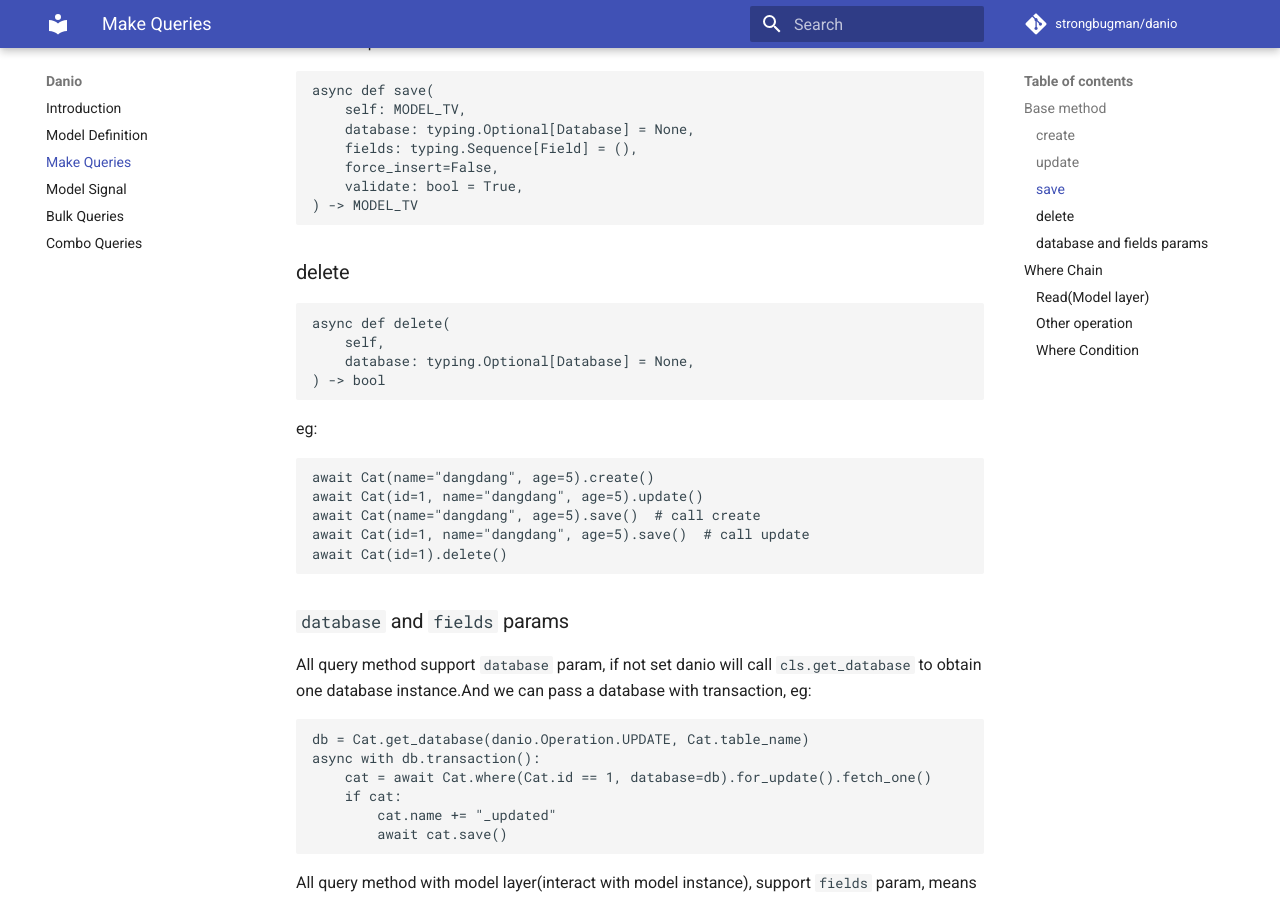
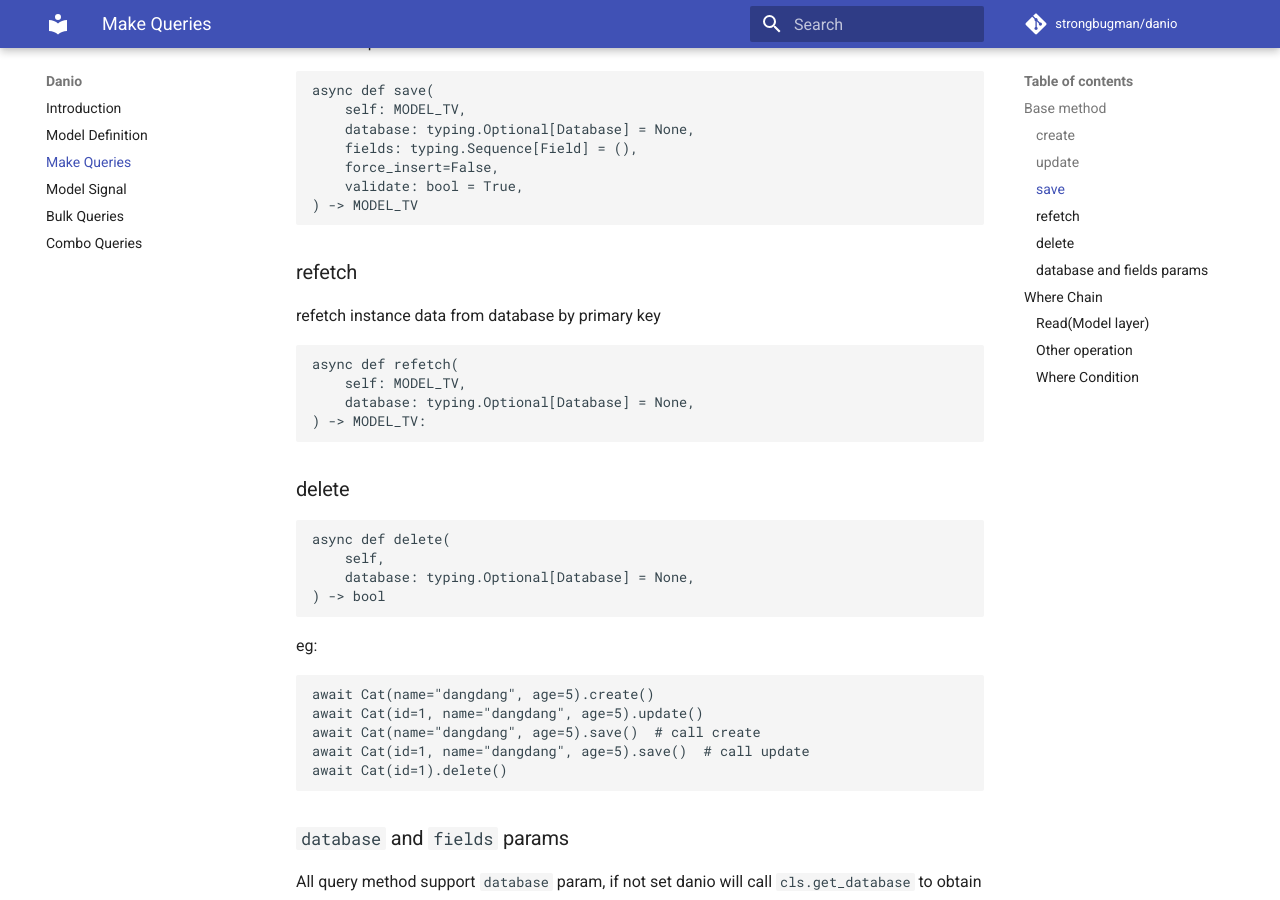
Before and after one commit to strongbugman/danio, an MkDocs documentation site: the page built from docs/make_queries.md, in a window 1280 px wide and 900 px high, scrolled down 880 px. Built offline with MkDocs 1.6.1 and Material for MkDocs 9.7.7, drawn with Linux system fonts in a browser that asks for light colours; comment, search, counter and statistics services are not loaded; some of the changed text lies outside the part shown.

Commit message:
Add model refetch method

````diff
--- a/docs/make_queries.md
+++ b/docs/make_queries.md
@@ -45,6 +45,17 @@
     force_insert=False,
     validate: bool = True,
 ) -> MODEL_TV
+```
+
+### refetch
+
+refetch instance data from database by primary key
+
+```python
+async def refetch(
+    self: MODEL_TV,
+    database: typing.Optional[Database] = None,
+) -> MODEL_TV:
 ```
 
 ### delete
````
Also changed, not shown: other parts of docs/make_queries.md (+1 -1 lines), 2 other files.
